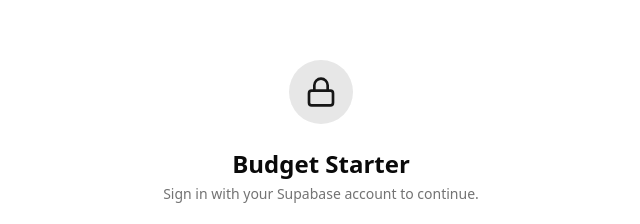
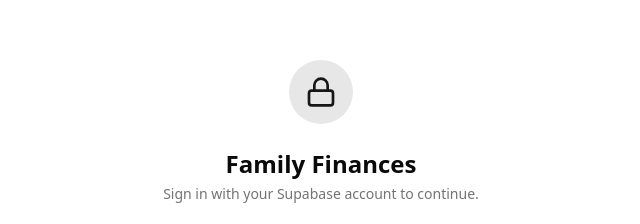
Before and after one commit to pacoforet/family-finances, a Next.js app: page /login in a window 1280 px wide. Shown: the part 190-414 px from the top of the page, without its empty margins (319-959 px from the left). Built offline with nearby package versions, Linux system fonts and the light colour scheme; no server answers; the database is empty.

Commit message:
chore: rename starter branding to family finances

```diff
--- a/app/setup/page.tsx
+++ b/app/setup/page.tsx
@@ -7,7 +7,7 @@
 import { Input } from '@/components/ui/input'
 import { Label } from '@/components/ui/label'
 import { Select, SelectContent, SelectItem, SelectTrigger, SelectValue } from '@/components/ui/select'
-import { CURRENCY_OPTIONS, LOCALE_OPTIONS } from '@/lib/app-config'
+import { CURRENCY_OPTIONS, DEFAULT_APP_NAME, DEFAULT_HOUSEHOLD_NAME, LOCALE_OPTIONS } from '@/lib/app-config'
 import { getUiCopy } from '@/lib/ui-copy'
 
 const STARTER_OPTIONS = [
@@ -22,8 +22,8 @@
     []
   )
 
-  const [appName, setAppName] = useState('Budget Starter')
-  const [householdName, setHouseholdName] = useState('My Household')
+  const [appName, setAppName] = useState(DEFAULT_APP_NAME)
+  const [householdName, setHouseholdName] = useState(DEFAULT_HOUSEHOLD_NAME)
   const [defaultCurrency, setDefaultCurrency] = useState('USD')
   const [locale, setLocale] = useState('en-US')
   const copy = getUiCopy(locale)
--- a/lib/app-config.ts
+++ b/lib/app-config.ts
@@ -1,4 +1,4 @@
-export const DEFAULT_APP_NAME = 'Budget Starter'
+export const DEFAULT_APP_NAME = 'Family Finances'
 export const DEFAULT_HOUSEHOLD_NAME = 'My Household'
 export const DEFAULT_LOCALE = 'en-US'
 export const DEFAULT_CURRENCY = 'USD'
```
Also changed, not shown: 1 other file (tests, documents, lock files or other folders).
